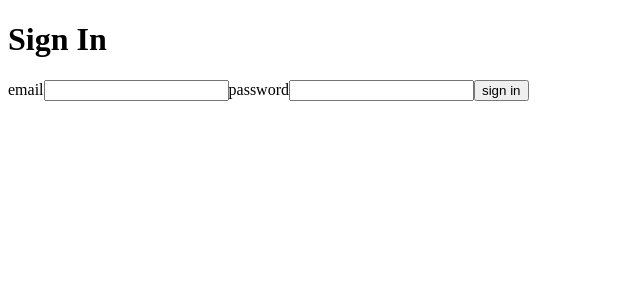
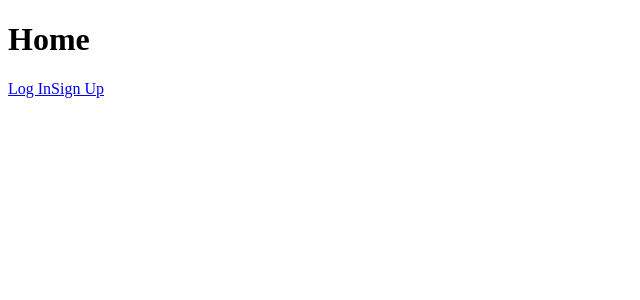
Before and after one commit to shindosu/petapon-front-end, a React (Create React App) app: page / in a window 1280 px wide. Shown: the top 300 px of the page, without its empty margins (0-640 px from the left). Built offline with nearby package versions, Linux system fonts and the light colour scheme.

Commit message:
separated login and registration

```diff
--- a/src/components/app.jsx
+++ b/src/components/app.jsx
@@ -4,6 +4,7 @@ import SignIn from "./signIn";
 import SignUp from "./sign_up";
 import Dashboard from "./dashboard";
 import ProtectedRoute from './protected_routes';
+import Home from "./home"
 
 class App extends Component {
   constructor(props) {
@@ -18,7 +19,7 @@ class App extends Component {
     return (
       <Router>
         <Switch>
-          <Route path="/" exact component={SignIn} />
+          <Route path="/" exact component={Home} />
           <Route path="/sign_up" exact component={SignUp} />
           <Route path="/sign_in" exact component={SignIn} />
           <ProtectedRoute
--- a/src/components/home.jsx
+++ b/src/components/home.jsx
@@ -1,10 +1,13 @@
 import React, { Component } from 'react';
+import { Link } from "react-router-dom";
 
 class Home extends Component {
   render() {
     return (
       <div>
         <h1>Home</h1>
+        <Link to="/sign_in">Log In</Link>
+        <Link to="/sign_up">Sign Up</Link>
       </div>
     );
   }
```
